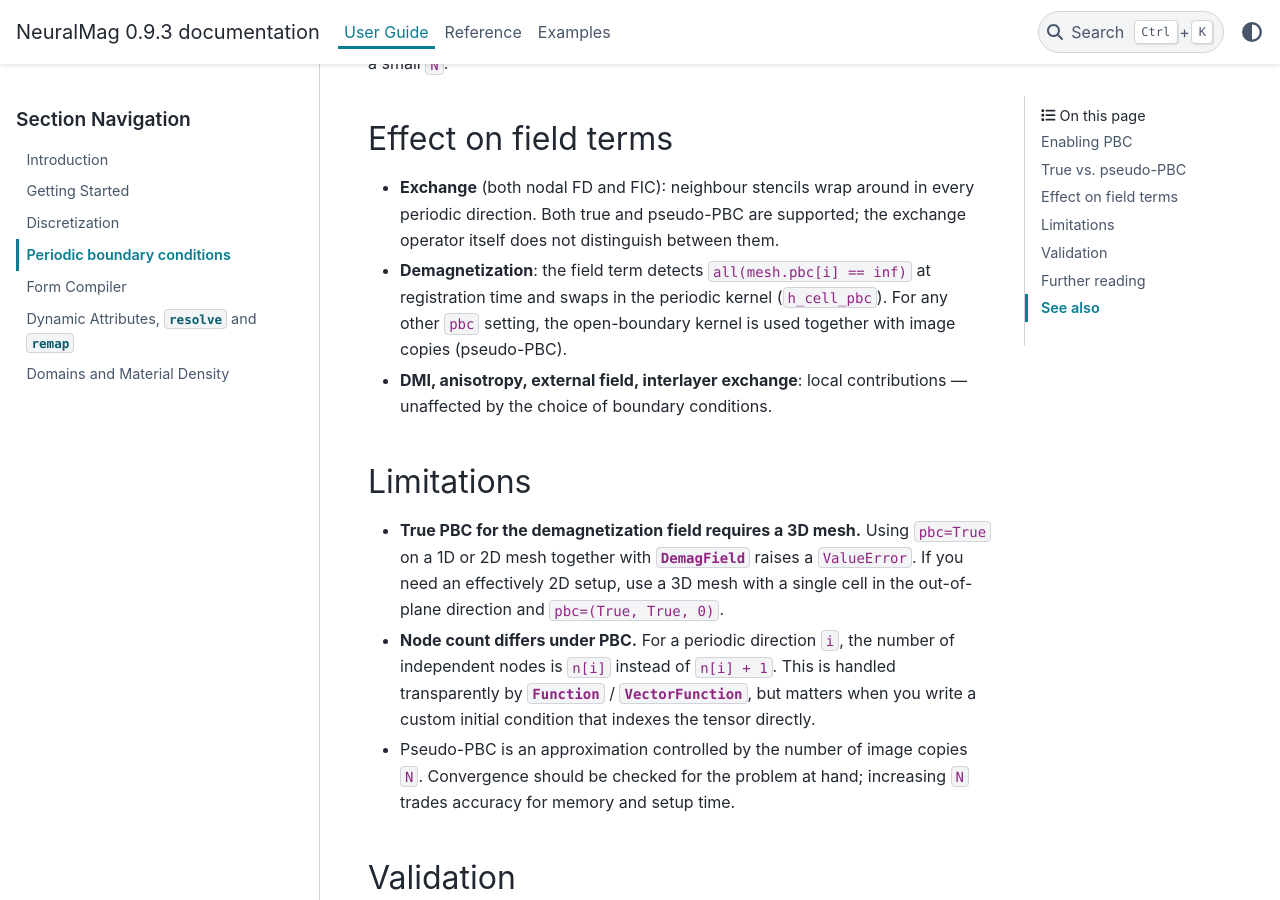
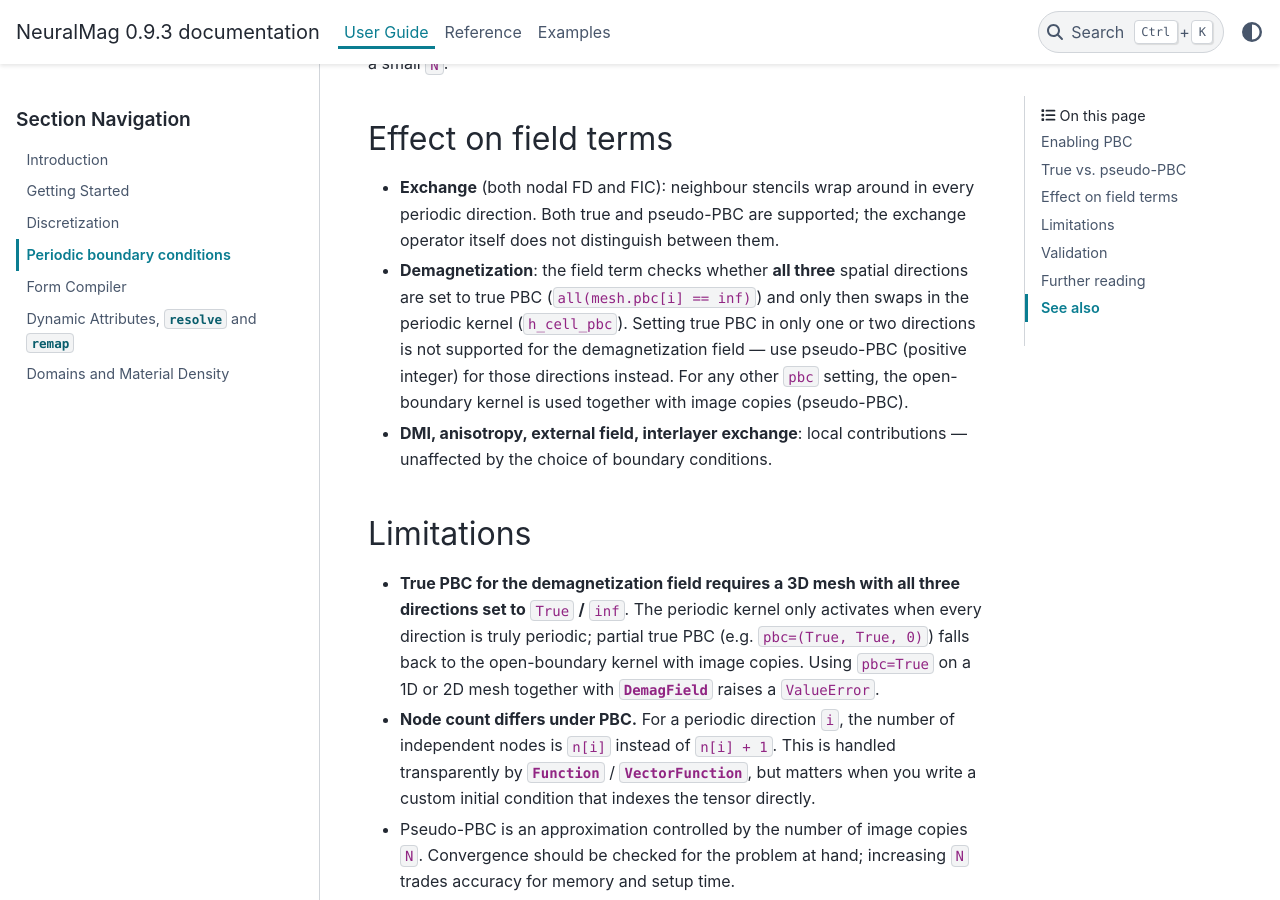
Before and after one commit to DavidLanders95/NeuralMagFork, a Sphinx documentation site: the page built from docs/user_guide/pbc.rst, in a window 1280 px wide and 900 px high, scrolled down 1506 px. Built offline with Sphinx 7.4.7 and the PyData theme 0.15.4, drawn with Linux system fonts in a browser that asks for light colours; pages that are not in the unit, such as notebooks, are missing from menus.

Commit message:
Clarify that true PBC demag requires all three directions periodic

```diff
--- a/docs/user_guide/pbc.rst
+++ b/docs/user_guide/pbc.rst
@@ -72,20 +72,25 @@ Effect on field terms
 * **Exchange** (both nodal FD and FIC): neighbour stencils wrap around in
   every periodic direction. Both true and pseudo-PBC are supported; the
   exchange operator itself does not distinguish between them.
-* **Demagnetization**: the field term detects
-  ``all(mesh.pbc[i] == inf)`` at registration time and swaps in the periodic
-  kernel (``h_cell_pbc``). For any other ``pbc`` setting, the open-boundary
-  kernel is used together with image copies (pseudo-PBC).
+* **Demagnetization**: the field term checks whether **all three** spatial
+  directions are set to true PBC (``all(mesh.pbc[i] == inf)``) and only then
+  swaps in the periodic kernel (``h_cell_pbc``). Setting true PBC in only one
+  or two directions is not supported for the demagnetization field — use
+  pseudo-PBC (positive integer) for those directions instead. For any other
+  ``pbc`` setting, the open-boundary kernel is used together with image copies
+  (pseudo-PBC).
 * **DMI, anisotropy, external field, interlayer exchange**: local
   contributions — unaffected by the choice of boundary conditions.
 
 Limitations
 -----------
 
-* **True PBC for the demagnetization field requires a 3D mesh.** Using
-  ``pbc=True`` on a 1D or 2D mesh together with :class:`DemagField` raises a
-  ``ValueError``. If you need an effectively 2D setup, use a 3D mesh with a
-  single cell in the out-of-plane direction and ``pbc=(True, True, 0)``.
+* **True PBC for the demagnetization field requires a 3D mesh with all
+  three directions set to** ``True`` **/** ``inf``. The periodic kernel only
+  activates when every direction is truly periodic; partial true PBC (e.g.
+  ``pbc=(True, True, 0)``) falls back to the open-boundary kernel with image
+  copies. Using ``pbc=True`` on a 1D or 2D mesh together with
+  :class:`DemagField` raises a ``ValueError``.
 * **Node count differs under PBC.** For a periodic direction ``i``, the
   number of independent nodes is ``n[i]`` instead of ``n[i] + 1``. This is
   handled transparently by :class:`~neuralmag.Function` /
```
Also changed, not shown: 1 other file.
